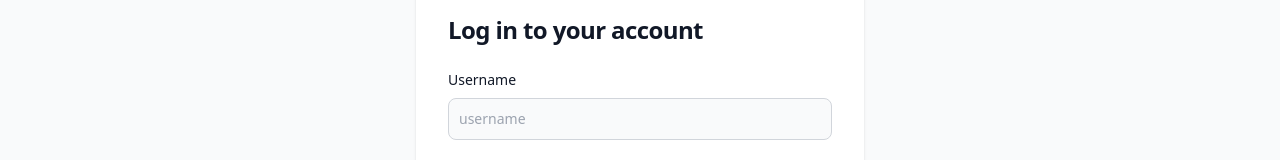
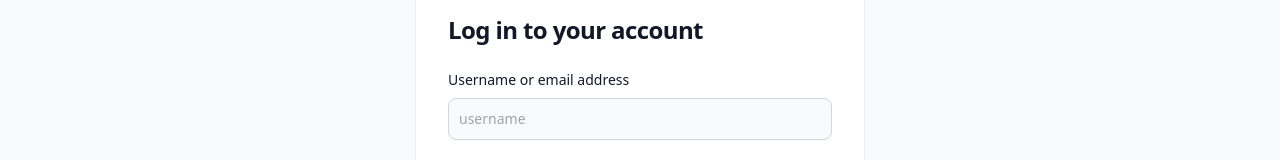
Before and after one commit to MuchokiDavid/Msaadafund-Frontend, a React (Create React App) app: page /user/login in a window 1280 px wide. Shown: the part 268-428 px from the top of the page. Built offline with nearby package versions, Linux system fonts and the light colour scheme.

Commit message:
added user login with both username and password

```diff
--- a/src/components/user-auth/Login.jsx
+++ b/src/components/user-auth/Login.jsx
@@ -40,7 +40,7 @@ function Login() {
                     {loginMessage && <p className='text-red-500'>{loginMessage}</p>}
                     <form className="space-y-4 md:space-y-6" action="#" onSubmit={login}>
                         <div>
-                            <label htmlFor="email" className="block mb-2 text-sm font-medium text-gray-900 dark:text-white">Username</label>
+                            <label htmlFor="email" className="block mb-2 text-sm font-medium text-gray-900 dark:text-white">Username or email address</label>
                             <input type="name"
                             name="name"
                             id="email"
```
